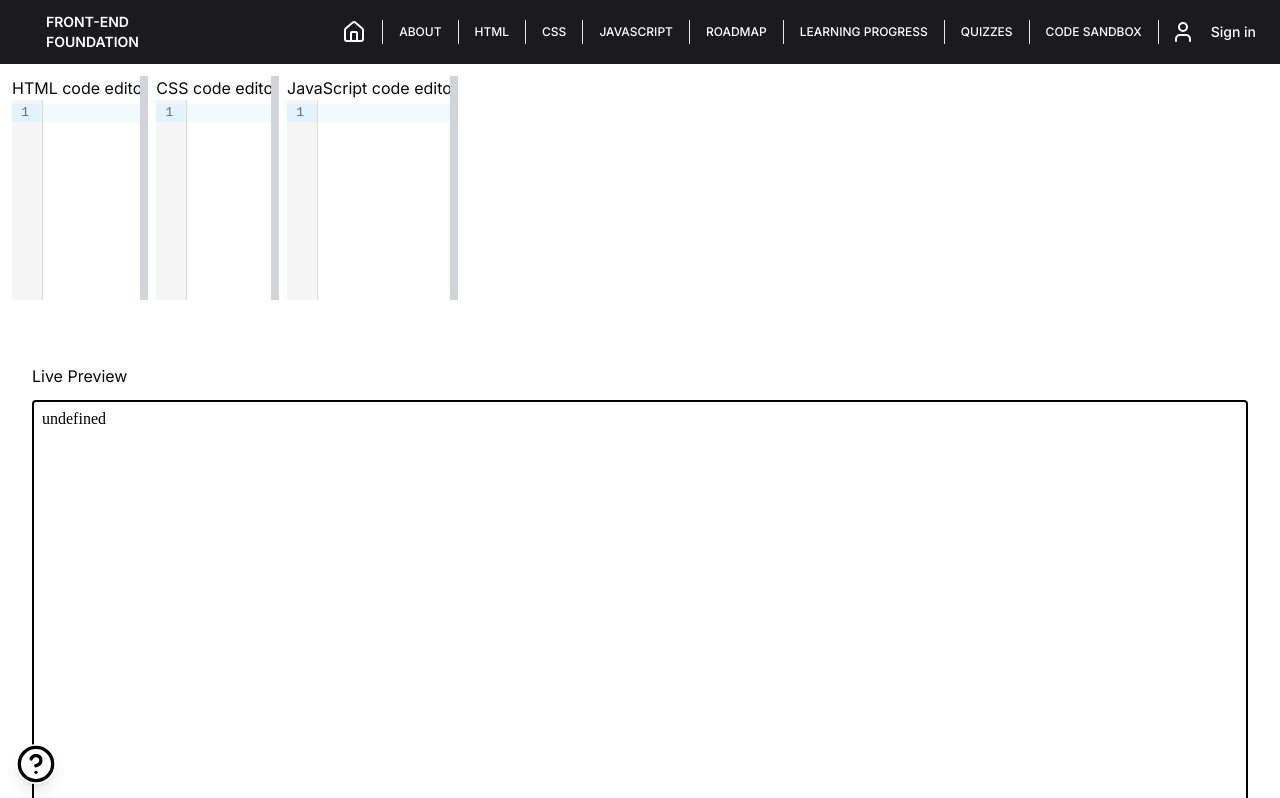
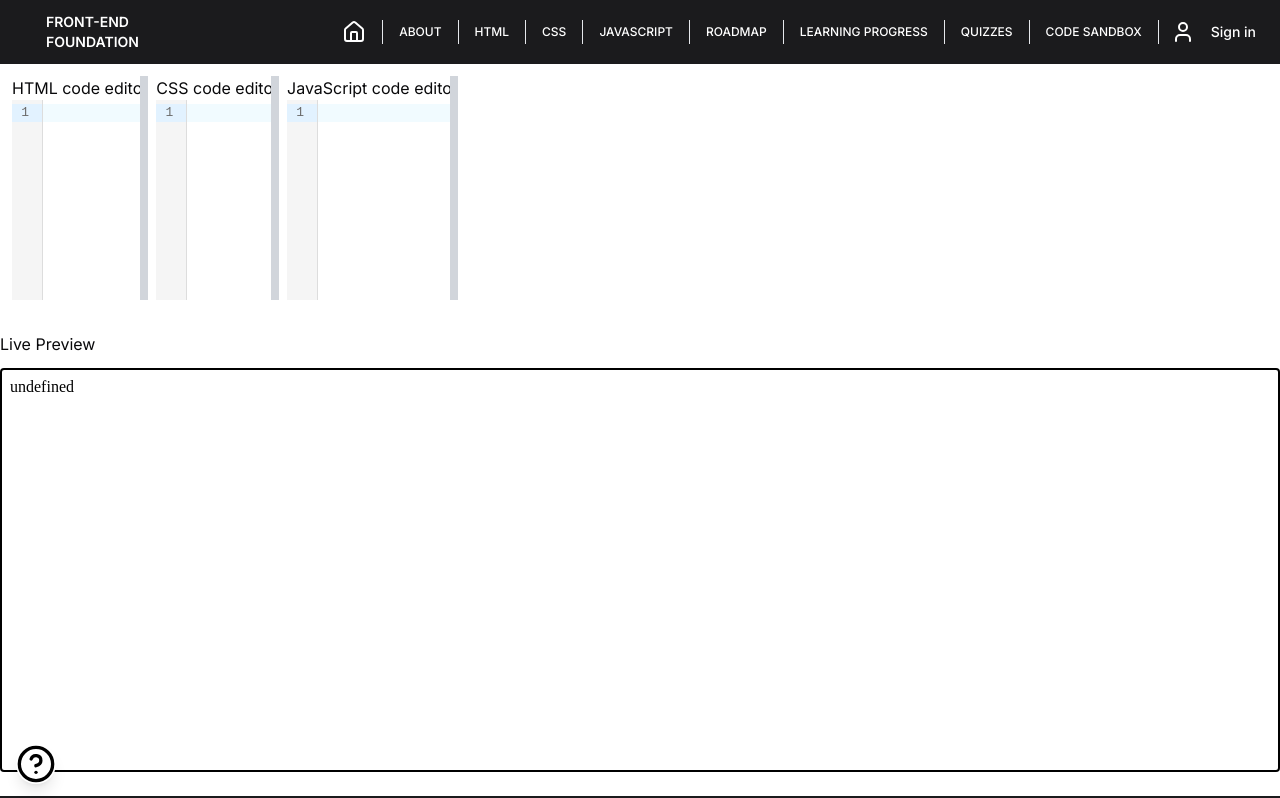
Before and after one commit to marcelotc/front-end-foundation, a Next.js app: page /codesandbox in a window 1280 px wide. Shown: the top 798 px of the page. Built offline with nearby package versions, Linux system fonts and the light colour scheme; no server answers; what tailwindcss-animated would draw is missing.

Commit message:
Litle tweak

```diff
--- a/src/app/learning/(technologies)/components/CodeEditor.tsx
+++ b/src/app/learning/(technologies)/components/CodeEditor.tsx
@@ -126,10 +126,10 @@ const CodeEditor = ({ htmlCode, cssCode, jsCode, setHtmlCode, setCssCode, setJsC
                 </div>
             )}
 
-            <div className="p-2 m-6">
+            <div>
                 <h2>Live Preview</h2>
 
-                <div className="border-2 border-black rounded-sm mt-3 mb-[90px]">
+                <div className="border-2 border-black rounded-sm mt-3 mb-6">
                     <iframe
                         srcDoc={livePreview}
                         title="preview"
--- a/src/app/learning/(technologies)/components/mainWrapper.tsx
+++ b/src/app/learning/(technologies)/components/mainWrapper.tsx
@@ -111,7 +111,7 @@ export default function MainWrapper({
                 {children}
             </div>
 
-            <div className='flex justify-center my-5'>
+            <div className='flex justify-center mt-5'>
                 {isMarkdownEmpty && showButton && (
                     <Button size={"sm"} onClick={handleUpdateAndSaveProgress} className='mb-5 bg-green-800'>
                         Complete subject
@@ -143,7 +143,7 @@ export default function MainWrapper({
                         correctJsCode={codePractice && codePractice[0].correct_js_code}
                     />
 
-                    <div className="text-center mt-4">
+                    <div className="text-center">
                         <Button
                             size="sm"
                             onClick={toggleAnswer}
```
